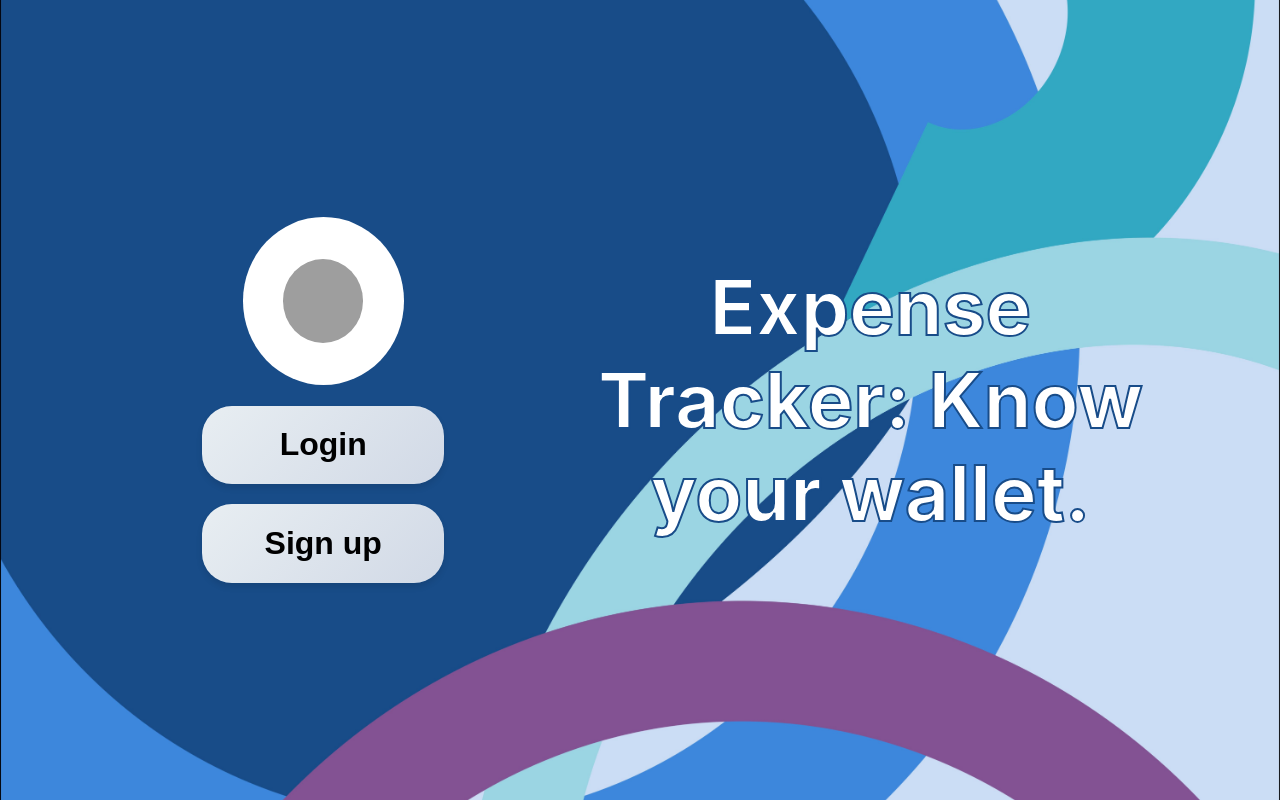
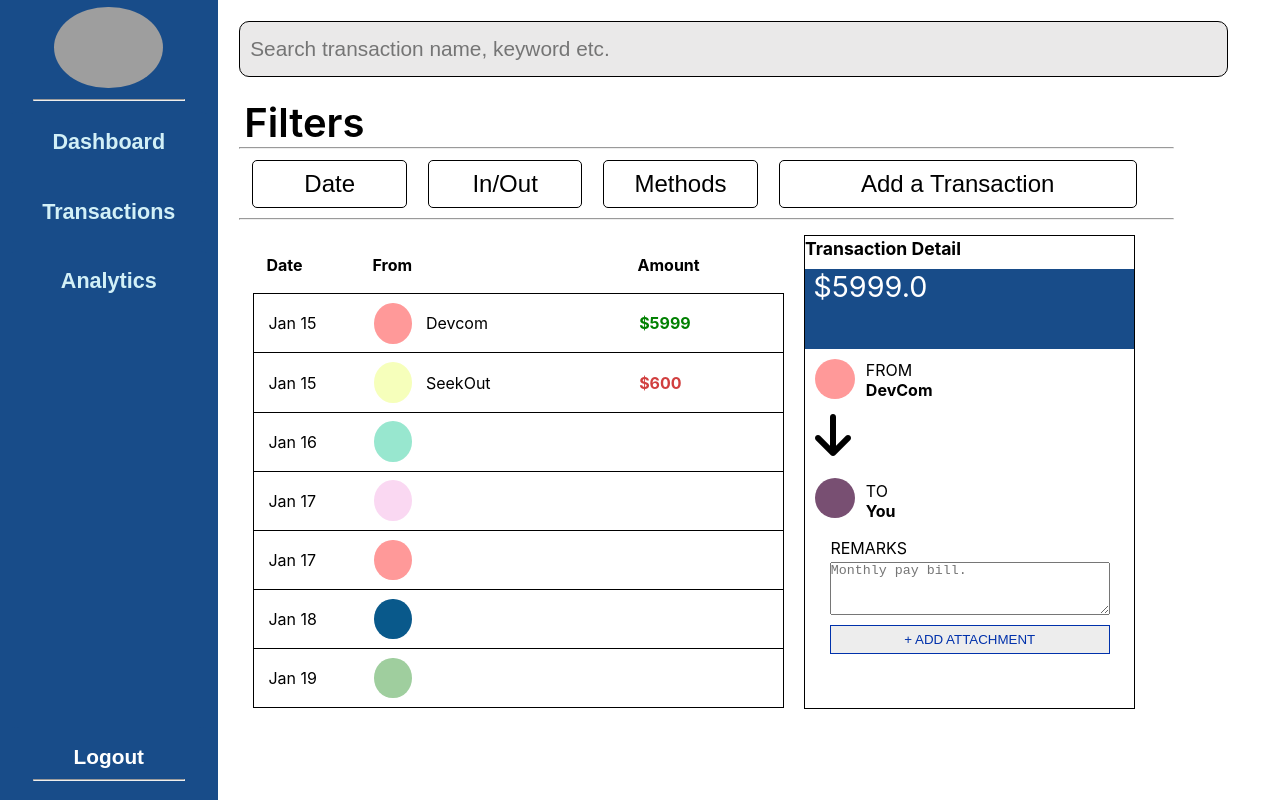
Before and after one commit to adityapatil2310/personal-expenses-tracker, a React (Create React App) app in the folder frontend/: page / in a window 1280 px wide. Built offline with nearby package versions, Linux system fonts and the light colour scheme; grey boxes are pictures that could not be loaded.

Commit message:
transaction page done

```diff
--- a/frontend/src/App.js
+++ b/frontend/src/App.js
@@ -9,7 +9,7 @@ import Transaction from './components/Transactions';
 function App() {
   return (
   <>
-  <Login/>
+  <Transaction/>
   </>
   );
 }
--- a/frontend/src/components/Transactions.jsx
+++ b/frontend/src/components/Transactions.jsx
@@ -1,54 +1,62 @@
-import '../style/Transactions.css'
-import Sidebar from './Sidebar'
-import { useState } from 'react'
+import '../style/Transactions.css';
+import Sidebar from './Sidebar';
+import { useState } from 'react';
 
-export default function Transaction(){
-    let [id,setId]=useState(null)
-    function onhandlechange(id){
+export default function Transaction() {
+  let [id, setId] = useState(null);
+
+  function onhandlechange(id) {
     setId(id);
   }
-    return(
 
+  return (
     <div className='transactionpage'>
-
-            <Sidebar className='sidebar'/>
+      <Sidebar className='sidebar' />
       <div className='transactionparts'>
         <div className='searchbar'>
-            <input placeholder='Search transaction name,keyword etc.' className='search' type='text'></input>
+          <input
+            placeholder='Search transaction name, keyword etc.'
+            className='search'
+            type='text'
+          />
         </div>
         <div className='filters-component'>
           <div className='filters'>Filters</div>
-<hr className='hr'></hr>
+          <hr className='hr' />
           <div className='allbtns'>
             <button className='btns'>Date</button>
-    <button  className='btns'>In/Out</button>
-    <button  className='btns'>Methods</button>
-    <button  className='btns-long'>Add a Transaction</button>
+            <button className='btns'>In/Out</button>
+            <button className='btns'>Methods</button>
+            <button className='btns-long'>Add a Transaction</button>
           </div>
-<hr className='hr'></hr>
+          <hr className='hr' />
         </div>
         <div className='twocomponents'>
           <div className='transactiondetails1'>
             <table className='table'>
-
               <tr className='TH'>
                 <th className='date'>Date</th>
                 <th className='from1'>From</th>
                 <th className='amount'>Amount</th>
               </tr>
-
-                    <tr onClick={()=>onhandlechange(1)} className={`${id==1?"clicked":""} tr`}>
+              <tr
+                onClick={() => onhandlechange(1)}
+                className={`${id == 1 ? 'clicked' : ''} tr`}
+              >
                 <td className='td'>Jan 15</td>
-                        <td  className='td'>
+                <td className='td'>
                   <div className='data'>
-                            <div  className='pink'></div>
-                            <div >Devcom</div>
+                    <div className='pink'></div>
+                    <div>Devcom</div>
                   </div>
                 </td>
-                        <td  className='value1'>$5999</td>
+                <td className='value1'>$5999</td>
               </tr>
-                    <tr onClick={()=>onhandlechange(2)} className={`${id==2?"clicked":""} tr`}>
-                        <td  className='td'>Jan 15</td>
+              <tr
+                onClick={() => onhandlechange(2)}
+                className={`${id == 2 ? 'clicked' : ''} tr`}
+              >
+                <td className='td'>Jan 15</td>
                 <td>
                   <div className='data'>
                     <div className='yellow'></div>
@@ -57,69 +65,93 @@ export default function Transaction(){
                 </td>
                 <td className='value2'>$600</td>
               </tr>
-                    <tr onClick={()=>onhandlechange(3)} className={`${id==3?"clicked":""} tr`}>
+              <tr
+                onClick={() => onhandlechange(3)}
+                className={`${id == 3 ? 'clicked' : ''} tr`}
+              >
                 <td>Jan 16</td>
                 <td>
                   <div className='green'></div>
                 </td>
                 <td></td>
               </tr>
-                    <tr onClick={()=>onhandlechange(4)} className={`${id==4?"clicked":""} tr`}>
+              <tr
+                onClick={() => onhandlechange(4)}
+                className={`${id == 4 ? 'clicked' : ''} tr`}
+              >
                 <td>Jan 17</td>
                 <td>
                   <div className='lightpink'></div>
                 </td>
                 <td></td>
               </tr>
-                    <tr onClick={()=>onhandlechange(5)} className={`${id==5?"clicked":""} tr`}>
+              <tr
+                onClick={() => onhandlechange(5)}
+                className={`${id == 5 ? 'clicked' : ''} tr`}
+              >
                 <td>Jan 17</td>
                 <td>
                   <div className='pink'></div>
                 </td>
                 <td></td>
               </tr>
-                    <tr onClick={()=>onhandlechange(6)} className={`${id==6?"clicked":""} tr`}>
+              <tr
+                onClick={() => onhandlechange(6)}
+                className={`${id == 6 ? 'clicked' : ''} tr`}
+              >
                 <td>Jan 18</td>
                 <td>
                   <div className='darkblue'></div>
                 </td>
                 <td></td>
               </tr>
-
-                    <tr onClick={()=>onhandlechange(7)} className={`${id==7?"clicked":""} tr`}>
+              <tr
+                onClick={() => onhandlechange(7)}
+                className={`${id == 7 ? 'clicked' : ''} tr`}
+              >
                 <td>Jan 19</td>
                 <td>
-                            <div className='darkgreen'>
-
-                            </div>
+                  <div className='darkgreen'></div>
                 </td>
                 <td></td>
               </tr>
             </table>
           </div>
           <div className='transactiondetails2'>
-                <div className='p' style={{border:"none"}}>Transaction Detail</div>
+            <div className='p' style={{ border: 'none' }}>Transaction Detail</div>
             <div className='price'>$5999.0</div>
             <div className='detail'>
               <div className='from'>
-                        <div className='pink' style={{margin:"0.65rem",height:"2.5rem",width:"2.5rem"}}></div>
-                        <div style={{display:"flex",flexDirection:"column",justifyContent:"center"}}>
+                <div
+                  className='pink'
+                  style={{ margin: '0.65rem', height: '2.5rem', width: '2.5rem' }}
+                ></div>
+                <div style={{ display: 'flex', flexDirection: 'column', justifyContent: 'center' }}>
                   <div>FROM</div>
-                            <div style={{fontWeight:"700"}}>DevCom</div>
+                  <div style={{ fontWeight: '700' }}>DevCom</div>
                 </div>
               </div>
               <div className='arrow'>
                 <i className="fa-solid fa-arrow-down fa-3x"></i>
               </div>
               <div className='to'>
-                    <div  style={{margin:"0.65rem",height:"2.5rem",width:"2.5rem",backgroundColor:"#784F72",borderRadius:"50%"}}></div>
-                        <div style={{display:"flex",flexDirection:"column",justifyContent:"center"}}>
+                <div
+                  style={{
+                    margin: '0.65rem',
+                    height: '2.5rem',
+                    width: '2.5rem',
+                    backgroundColor: '#784F72',
+                    borderRadius: '50%',
+                  }}
+                ></div>
+                <div style={{ display: 'flex', flexDirection: 'column', justifyContent: 'center' }}>
                   <div>TO</div>
-                            <div style={{fontWeight:"700"}}>You</div>
+                  <div style={{ fontWeight: '700' }}>You</div>
                 </div>
               </div>
             </div>
-                <div className='remarks'><p className='remarkstext'>REMARKS</p>
+            <div className='remarks'>
+              <p className='remarkstext'>REMARKS</p>
               <div className='note'>
                 <textarea placeholder='Monthly pay bill.' className='textarea'></textarea>
               </div>
@@ -131,7 +163,5 @@ export default function Transaction(){
         </div>
       </div>
     </div>
-
-
-    )
+  );
 }
--- a/frontend/src/style/Transactions.css
+++ b/frontend/src/style/Transactions.css
@@ -1,250 +1,278 @@
-.transactionpage{
+.transactionpage {
     display: flex;
-    width:100%;
+    width: 100%;
     height: 100vh;
   }
-.sidebar{
+
+  .sidebar {
     width: 17%;
   }
-.transactionparts{
+
+  .transactionparts {
     width: 83%;
   }
-.searchbar{
-    margin:0.75rem 0;
-    padding-left: 1.761rem;
+
+  .searchbar {
+    margin: 2% 0;
+    padding-left: 2%;
+    height: 7%;
   }
-.search{
+
+  .search {
     width: 95%;
     border: 1px solid #000;
     border-radius: 10px;
     background: #EAE9E9;
-padding: 0.1rem;
-padding-left: 1rem;
-height: 3rem;
-font-size: 1.5rem;
+    padding: 0.1%;
+    padding-left: 1%;
+    height: 100%;
+    font-size: 130%;
   }
-.filters{
-    margin-left: 2.5rem;
-    margin-top: 1.5rem;
-    font-size:2.5rem ;
+
+  .filters {
+    margin-left: 2.5%;
+    margin-top: 1.5%;
+    font-size: 250%;
     font-weight: 600;
   }
 
-.allbtns{
-    padding-left: 1.061rem;
+  .allbtns {
+    padding-left: 2.3%;
   }
-.hr{
+
+  .hr {
     width: 88%;
-    margin-right: 10rem;
-    margin-left: 1rem;
+    margin-right: 10%;
+    margin-left: 2%;
   }
-.btns{
+
+  .btns {
     border-radius: 5px;
     border: 1px solid black;
-font-size: 1.5rem;
-height:3rem;
-width: 11rem;
+    font-size: 150%;
+    height: 3rem;
+    width: 14.9%;
     background: white;
-margin: 0.7rem;
+    margin: 1%;
   }
-.btns-long{
+
+  .btns-long {
     border-radius: 5px;
     border: 1px solid black;
-    font-size: 1.5rem;
-    height:3rem;
-    width: 25.2rem;
+    font-size: 150%;
+    height: 3rem;
+    width: 34.5%;
     background: white;
-    margin: 0.7rem;
+    margin: 1%;
   }
-.btns:hover{
+
+  .btns:hover,
+  .btns-long:hover {
     border: 3px solid #68ACED;
     background: #F5F5F5;
   }
-.btns-long:hover{
-    border: 3px solid #68ACED;
-background: #F5F5F5;
+
+  .twocomponents {
+    display: flex;
+    margin-top: 1.5%;
+    height: 59%;
+    margin-bottom: 1.5%;
   }
-.twocomponents{
-    display: flex;
-    margin-top: 1rem;
-   height: 59%;
-   margin-bottom: 1.5rem;
+
+  .transactiondetails1 {
+    width: 50%;
+    margin-left: 3.3%;
+    margin-right: 2%;
   }
-.transactiondetails1{
-width:50% ;
-margin-left: 2.5rem;
-margin-right: 1.5rem;
-}
-.transactiondetails2{
+
+  .transactiondetails2 {
     width: 31%;
   }
-.table{
+
+  .table {
     width: 100%;
     height: 100%;
     border: 1px solid black;
     border: none;
     border-collapse: collapse;
   }
-.pink{
-    height: 2.2rem;
-    width: 2.2rem;
+
+  .pink,
+  .yellow,
+  .green,
+  .lightpink,
+  .darkblue,
+  .darkgreen {
+    height: 70%;
+    width: 15%;
     border-radius: 50%;
-    background-color: #F99;
     margin-right: 0.9rem;
   }
-.yellow{
-    height: 2.2rem;
-    width: 2.2rem;
-    border-radius: 50%;
-    background-color:#F6FFBB;
-    margin-right: 0.9rem;
+
+  .pink {
+    background-color: #F99;
   }
-.green{
-    height: 2.2rem;
-    width: 2.2rem;
-    border-radius: 50%;
-    background-color:#98E7CF;
-    margin-right: 0.9rem;
+
+  .yellow {
+    background-color: #F6FFBB;
   }
-.lightpink{
-    height: 2.2rem;
-    width: 2.2rem;
-    border-radius: 50%;
-    background-color:#FAD8F2;
-    margin-right: 0.9rem;
+
+  .green {
+    background-color: #98E7CF;
   }
-.darkblue{
-    height: 2.2rem;
-    width: 2.2rem;
-    border-radius: 50%;
-    background-color:#09598B;
-    margin-right: 0.9rem;
+
+  .lightpink {
+    background-color: #FAD8F2;
   }
-.darkgreen{
-    height: 2.2rem;
-    width: 2.2rem;
-    border-radius: 50%;
-    background-color:#9FCE9E;
-    margin-right: 0.9rem;
+
+  .darkblue {
+    background-color: #09598B;
   }
-.date{
+
+  .darkgreen {
+    background-color: #9FCE9E;
+  }
+
+  .date {
     width: 20%;
   }
-.from{
+
+  .from {
     width: 50%;
   }
-.amount{
+
+  .amount {
     width: 30%;
   }
-.TH{
-height: 1.73rem;
+
+  .TH {
+    height: 1.73%;
     border: none;
     font-weight: 600;
   }
-tr{
-    height: 2.33rem;
+
+  tr {
+    height: 2.33%;
     border: 1px solid black;
     text-align: left;
   }
-.tr:hover{
+
+  .tr:hover {
     border-radius: 5px;
     border: 1px solid #1388F5;
-
     background: #E8EEF2;
   }
-td{
-    padding-left: 0.8rem;
 
+  td {
+    padding-left: 2.8%;
   }
-th{
-    padding-left: 0.5rem;
+
+  th {
+    padding-left: 2.5%;
     border: none;
   }
-.data{
+
+  .data {
     display: flex;
     height: 100%;
     align-items: center;
   }
-.value1{
+
+  .value1 {
     color: green;
     font-weight: 700;
   }
-.value2{
+
+  .value2 {
     color: #D13F3F;
     font-weight: 700;
   }
-.clicked{
+
+  .clicked {
     border-radius: 5px;
     border: 1px solid #1388f5a0;
     background: #E8EEF2;
     font-weight: 500;
   }
-.transactiondetails2{
+
+  .transactiondetails2 {
     display: flex;
     flex-direction: column;
     box-shadow: 0 0 0 1px #000;
   }
-.p{
-    padding-top: 0.61rem;
-    font-size: 1rem;
-    height:6.9%;
+
+  .p {
+    padding-top: 0.61%;
+    font-size: 110%;
+    height: 6.9%;
     font-weight: 700;
     border: none;
   }
-.price{
-    height:17%;
+
+  .price {
+    height: 17%;
     background: #184C89;
     color: white;
-padding-left: 0.5rem;
-font-size:1.8rem ;
+    padding-left: 2.5%;
+    font-size: 180%;
   }
-.detail{
-    height:40%
+
+  .detail {
+    height: 40%;
   }
-.remark{
-    height:36.1% ;
+
+  .remark {
+    height: 36.1%;
   }
-.remarkstext{
+
+  .remarkstext {
     margin-top: 0;
-    margin-left:1.7rem ;
-    margin-bottom: 0.2rem;
+    margin-left: 7.7%;
+    margin-bottom: 1.2%;
   }
-.addattachmentbtn{
+
+  .addattachmentbtn {
     width: 85%;
     border: 1px solid #0031AB;
     background: #EDEDED;
-height: 2rem;
+    height: 20%;
     color: #0031AB;
   }
-.addattachment{
+
+  .addattachment {
     display: flex;
     justify-content: center;
+    height: 180%;
   }
-.note{
+
+  .note {
     width: 100%;
     display: flex;
     justify-content: center;
-    margin-bottom: 0.8rem;
-    height: 3.5rem;
+    margin-bottom: 2.8%;
+    height: 65.5%;
+  }
 
+  .textarea {
+    width: 85%;
+    height: 100%;
+    padding-left: 0;
   }
-.textarea{
-    width:85%;
-    height: 100%;
-    padding-left: 0.
-}
-.from{
+
+  .from {
     display: flex;
     width: 100%;
     height: 33%;
   }
-.to{
+
+  .to {
     display: flex;
     width: 100%;
     height: 37%;
-padding-bottom: 1rem;
+    padding-bottom: 1%;
   }
-.arrow{
+
+  .arrow {
     height: 30%;
-    padding-left: 0.7rem;
+    padding-left: 3%;
   }
```
Lines whose indentation alone changed are shown as unchanged.
